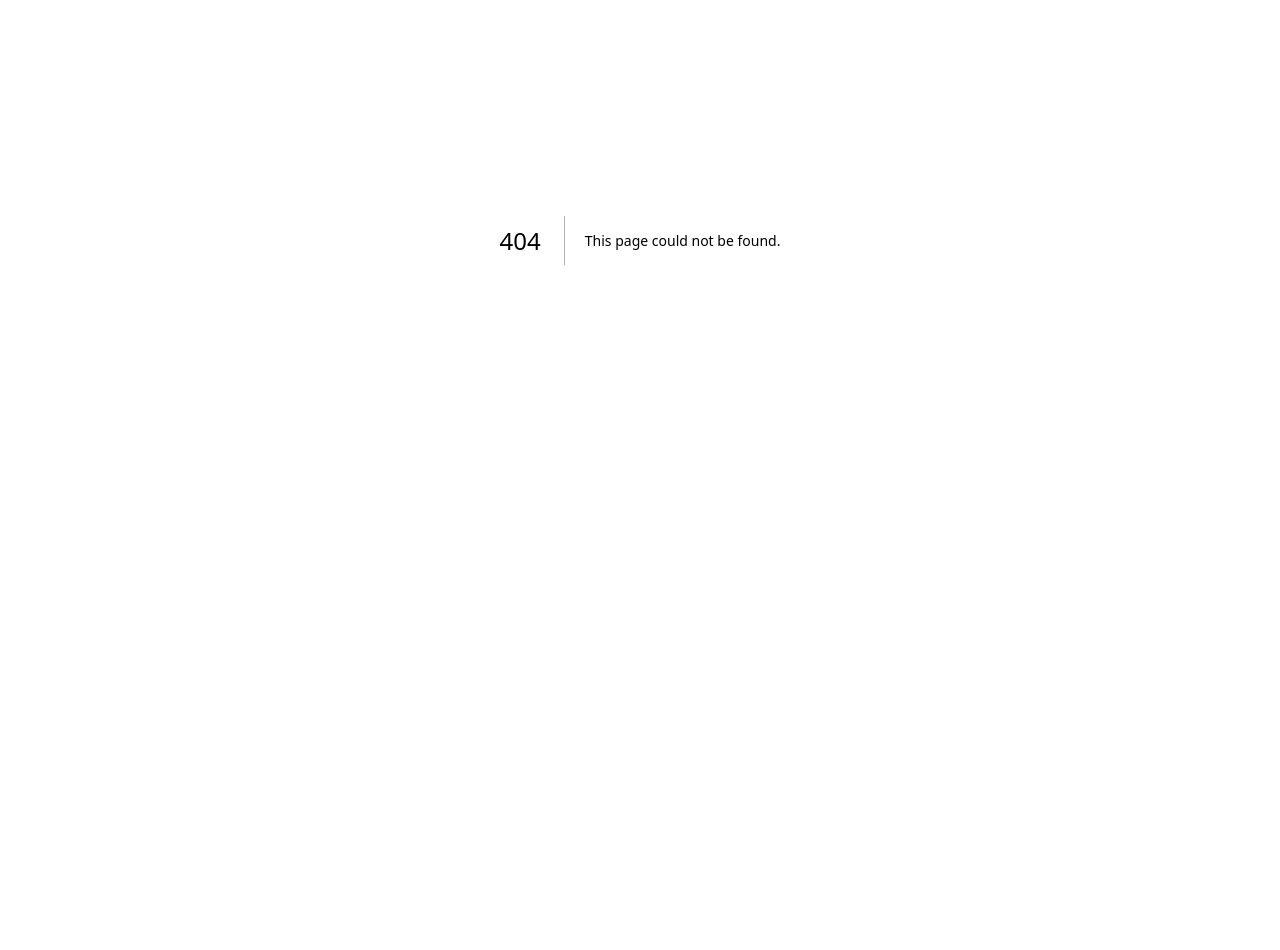
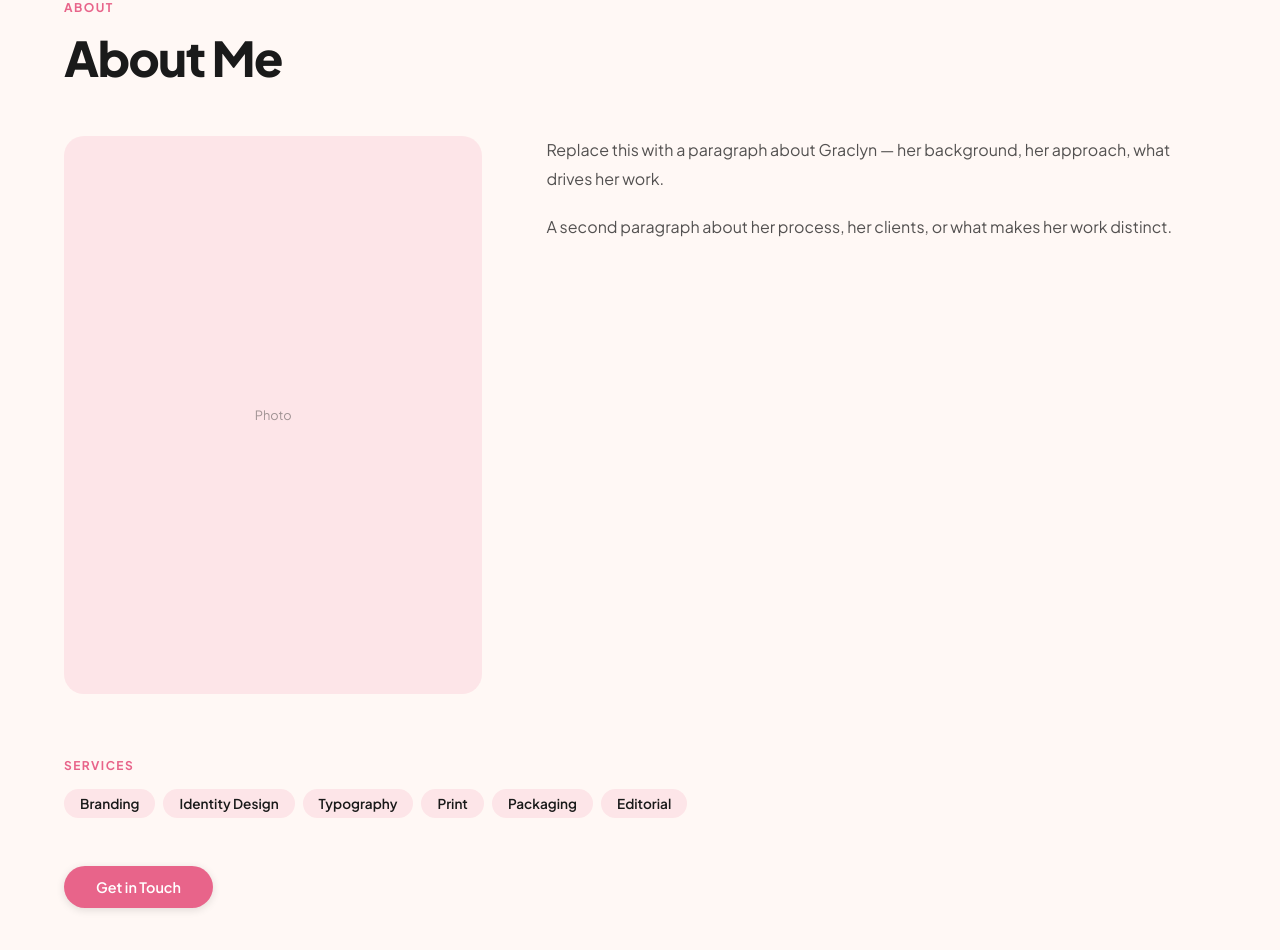
Before and after one commit to nlwong168/graclyn-portfolio, a Next.js app: page /about in a window 1280 px wide. Before the commit this address had no page. Shown: the part 160-1110 px from the top of the page. Before the commit the page ends 800 px from the top, so only its background shows below. Built offline with nearby package versions, Linux system fonts and the light colour scheme.

Commit message:
feat: add About page with bio, services, and optional photo

```diff
--- /dev/null
+++ b/app/about/page.module.css
@@ -0,0 +1,63 @@
+.page { padding: 80px var(--pad-h) 80px; max-width: var(--max-width); margin: 0 auto; }
+
+.header { margin-bottom: 3rem; }
+.label {
+  font-size: 0.75rem; font-weight: 700; letter-spacing: 0.12em;
+  text-transform: uppercase; color: var(--color-accent); margin-bottom: 0.75rem;
+}
+.title {
+  font-size: clamp(2rem, 5vw, 3rem); font-weight: 800;
+  letter-spacing: -0.03em; color: var(--color-text);
+}
+
+.bio {
+  display: grid;
+  grid-template-columns: 1fr 1.6fr;
+  gap: 4rem;
+  align-items: start;
+  margin-bottom: 4rem;
+}
+
+.photo {
+  aspect-ratio: 3/4;
+  border-radius: 20px;
+  overflow: hidden;
+  background: var(--color-accent-subtle);
+  position: relative;
+}
+
+.photoPlaceholder {
+  width: 100%; height: 100%;
+  display: flex; align-items: center; justify-content: center;
+  font-size: 0.8rem; opacity: 0.4; color: var(--color-text);
+}
+
+.bioText p { font-size: 1rem; line-height: 1.8; color: var(--color-text); opacity: 0.75; margin-bottom: 1.2rem; }
+
+.servicesSection { margin-bottom: 3rem; }
+.servicesLabel {
+  font-size: 0.75rem; font-weight: 700; letter-spacing: 0.12em;
+  text-transform: uppercase; color: var(--color-accent); margin-bottom: 1rem;
+}
+.services { display: flex; gap: 0.5rem; flex-wrap: wrap; }
+.service {
+  font-size: 0.85rem; font-weight: 600;
+  color: var(--color-text);
+  background: var(--color-accent-subtle);
+  padding: 6px 16px; border-radius: 64px;
+}
+
+.cta {
+  display: inline-block;
+  background: var(--color-accent); color: #fff;
+  padding: 0.75rem 2rem; border-radius: 64px;
+  font-size: 0.9rem; font-weight: 600;
+  box-shadow: var(--shadow-sm);
+  transition: transform var(--transition-mouse);
+}
+.cta:hover { transform: translateY(-2px); }
+
+@media (max-width: 800px) {
+  .bio { grid-template-columns: 1fr; gap: 2rem; }
+  .photo { max-width: 280px; }
+}
--- /dev/null
+++ b/app/about/page.tsx
@@ -0,0 +1,48 @@
+'use client'
+import { useEffect } from 'react'
+import Image from 'next/image'
+import Link from 'next/link'
+import { useBlobConfig, BLOB_CONFIGS } from '@/context/BlobContext'
+import { siteContent } from '@/lib/content'
+import PageWrapper from '@/components/PageWrapper'
+import styles from './page.module.css'
+
+export default function AboutPage() {
+  const { setConfig } = useBlobConfig()
+  useEffect(() => { setConfig(BLOB_CONFIGS.about) }, [setConfig])
+
+  return (
+    <PageWrapper>
+      <div className={styles.page}>
+        <header className={styles.header}>
+          <p className={styles.label}>About</p>
+          <h1 className={styles.title}>About Me</h1>
+        </header>
+
+        <div className={styles.bio}>
+          <div className={styles.photo}>
+            {siteContent.bio_photo ? (
+              <Image src={siteContent.bio_photo} alt={siteContent.name} fill sizes="300px" />
+            ) : (
+              <div className={styles.photoPlaceholder}>Photo</div>
+            )}
+          </div>
+          <div className={styles.bioText}>
+            {siteContent.bio.map((para, i) => <p key={i}>{para}</p>)}
+          </div>
+        </div>
+
+        <section className={styles.servicesSection}>
+          <p className={styles.servicesLabel}>Services</p>
+          <div className={styles.services}>
+            {siteContent.services.map(s => (
+              <span key={s} className={styles.service}>{s}</span>
+            ))}
+          </div>
+        </section>
+
+        <Link href="/contact" className={styles.cta}>Get in Touch</Link>
+      </div>
+    </PageWrapper>
+  )
+}
```
